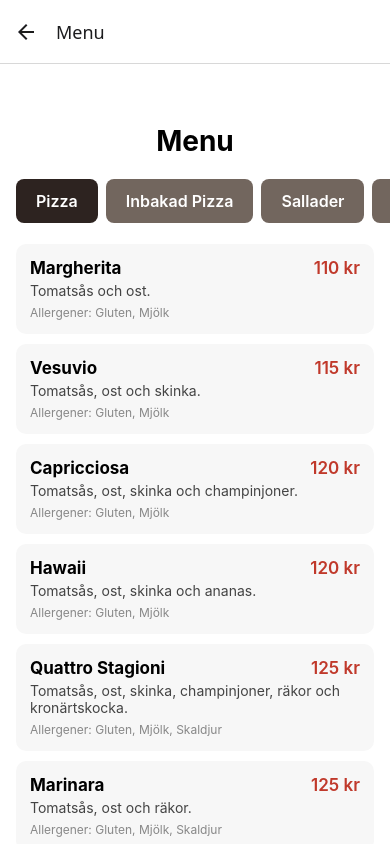
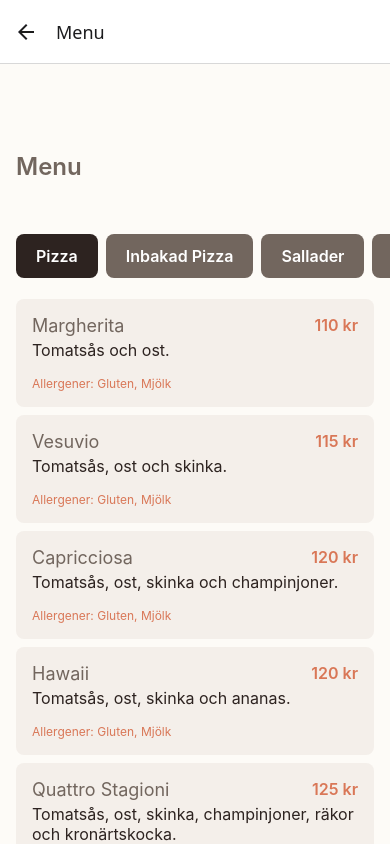
Before and after one commit to elinasamuelsson/React-Native-App, a React Native app in the folder resturant-app/: screen /Menu in a window 390 px wide. Built offline with nearby package versions, Linux system fonts and the light colour scheme.

Commit message:
Uppdaterat MenuScreen med constants och komponenter från appbiblioteket

```diff
--- a/resturant-app/Screens/MenuScreen.js
+++ b/resturant-app/Screens/MenuScreen.js
@@ -2,6 +2,13 @@ import {useState} from "react";
 import {FlatList, StyleSheet, Text, View, Pressable} from "react-native";
 import CustomButton from "../components/CustomButton";
 import menu from "../data/menu";
+
+import {colors} from "../constants/colors";
+import {spacing} from "../constants/spacing";
+import {fontSize, fontWeight} from "../constants/typography";
+import HeaderText from "../components/HeaderText";
+import SmallHeaderText from "../components/SmallHeaderText";
+import BodyText from "../components/BodyText";
 
 const categories = [...new Set(menu.map((item) => item.category))];
 
@@ -14,7 +21,9 @@ export default function MenuScreen({navigation}) {
 
 	return (
 		<View style={styles.container}>
-			<Text style={styles.heading}>Menu</Text>
+			<View style={styles.headerText}>
+				<HeaderText title="Menu" />
+			</View>
 
 			<FlatList
 				data={categories}
@@ -46,10 +55,10 @@ export default function MenuScreen({navigation}) {
 						}}
 					>
 						<View style={styles.row}>
-							<Text style={styles.name}>{item.name}</Text>
+							<SmallHeaderText title={item.name} />
 							<Text style={styles.price}>{item.price} kr</Text>
 						</View>
-						<Text style={styles.description}>{item.description}</Text>
+						<BodyText title={item.description} />
 
 						{item.allergens.length > 0 && (
 							<Text style={styles.allergens}>Allergener: {item.allergens.join(", ")}</Text>
@@ -65,16 +74,13 @@ export default function MenuScreen({navigation}) {
 const styles = StyleSheet.create({
 	container: {
 		flex: 1,
-		backgroundColor: "#fff",
-		paddingTop: 60,
+		backgroundColor: colors.background,
+		paddingTop: spacing.xxxLarge,
 	},
 
 	// Sidrubrik
-	heading: {
-		fontSize: 28,
-		fontWeight: "bold",
-		textAlign: "center",
-		marginBottom: 16,
+	headerText: {
+		margin: spacing.medium,
 	},
 
 	// flexGrow: 0 hindrar kategoriraden från att ta upp halva skärmen
@@ -85,46 +91,39 @@ const styles = StyleSheet.create({
 
 	// Avstånd mellan knapparna och till kanterna
 	categoryContent: {
-		gap: 8,
-		paddingHorizontal: 16,
-		paddingBottom: 16,
+		gap: spacing.small,
+		paddingHorizontal: spacing.medium,
+		paddingBottom: spacing.medium,
 	},
 
 	// Luft runt rätterna
 	menuContent: {
-		paddingHorizontal: 16,
-		paddingBottom: 24,
+		paddingHorizontal: spacing.medium,
+		paddingBottom: spacing.large,
 	},
 
 	// Kort för varje rätt
 	card: {
-		backgroundColor: "#f7f7f7",
-		borderRadius: 10,
-		padding: 14,
-		marginBottom: 10,
+		backgroundColor: colors.surface,
+		borderRadius: spacing.small,
+		padding: spacing.medium,
+		marginBottom: spacing.small,
 	},
 
 	// Lägger namn och pris på samma rad, i var sin kant
 	row: {
 		flexDirection: "row",
 		justifyContent: "space-between",
-		marginBottom: 4,
-	},
-	name: {
-		fontSize: 17,
-		fontWeight: "bold",
+		marginBottom: spacing.xSmall,
 	},
 	price: {
-		fontSize: 17,
-		fontWeight: "600",
-		color: "#c0392b",
-	},
-	description: {
-		color: "#444",
+		fontSize: fontSize.medium,
+		fontWeight: fontWeight.bold,
+		color: colors.secondaryAccent,
 	},
 	allergens: {
-		marginTop: 6,
-		fontSize: 12,
-		color: "#888",
+		marginTop: spacing.small,
+		fontSize: fontSize.xSmall,
+		color: colors.secondaryAccent,
 	},
 });
```
